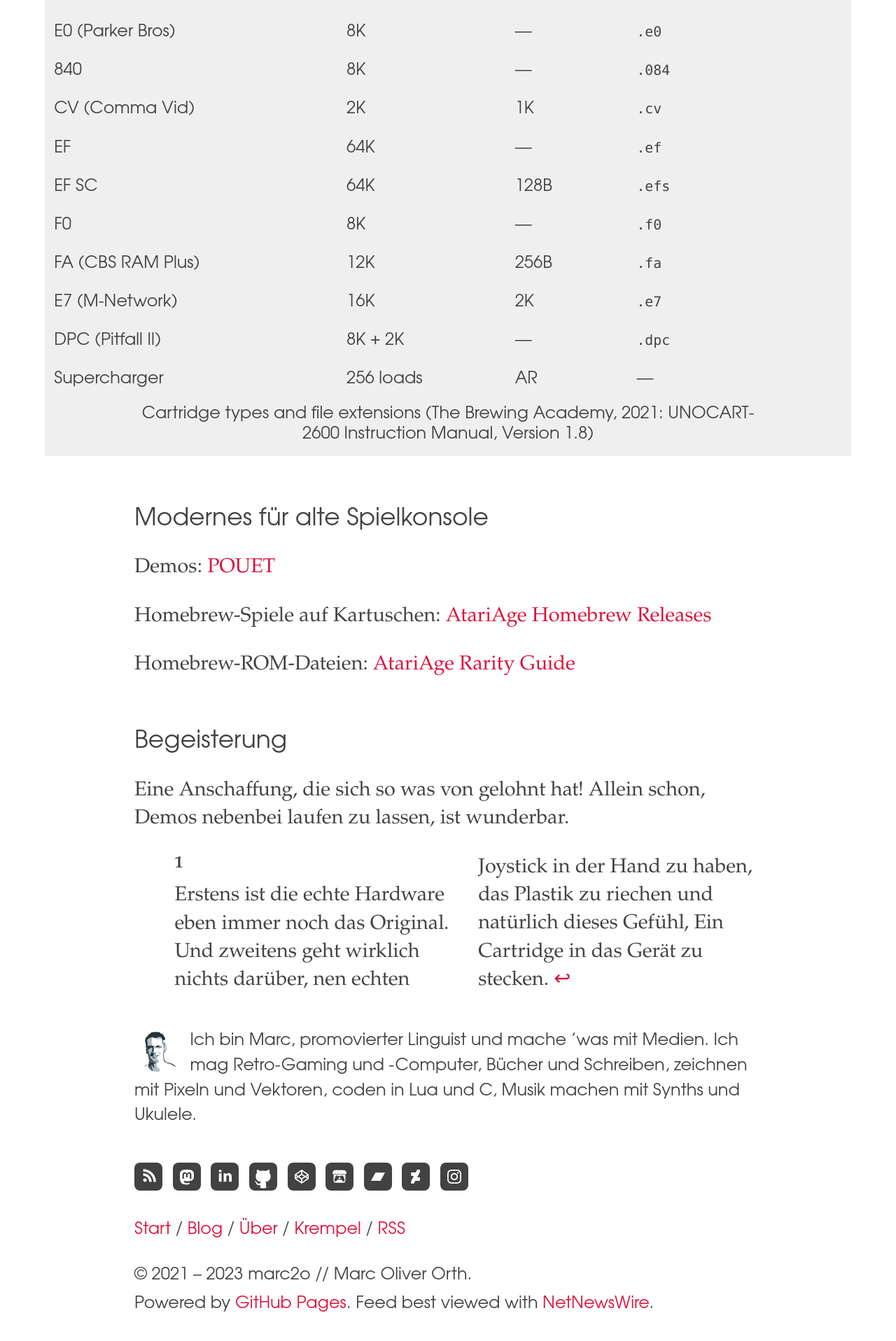
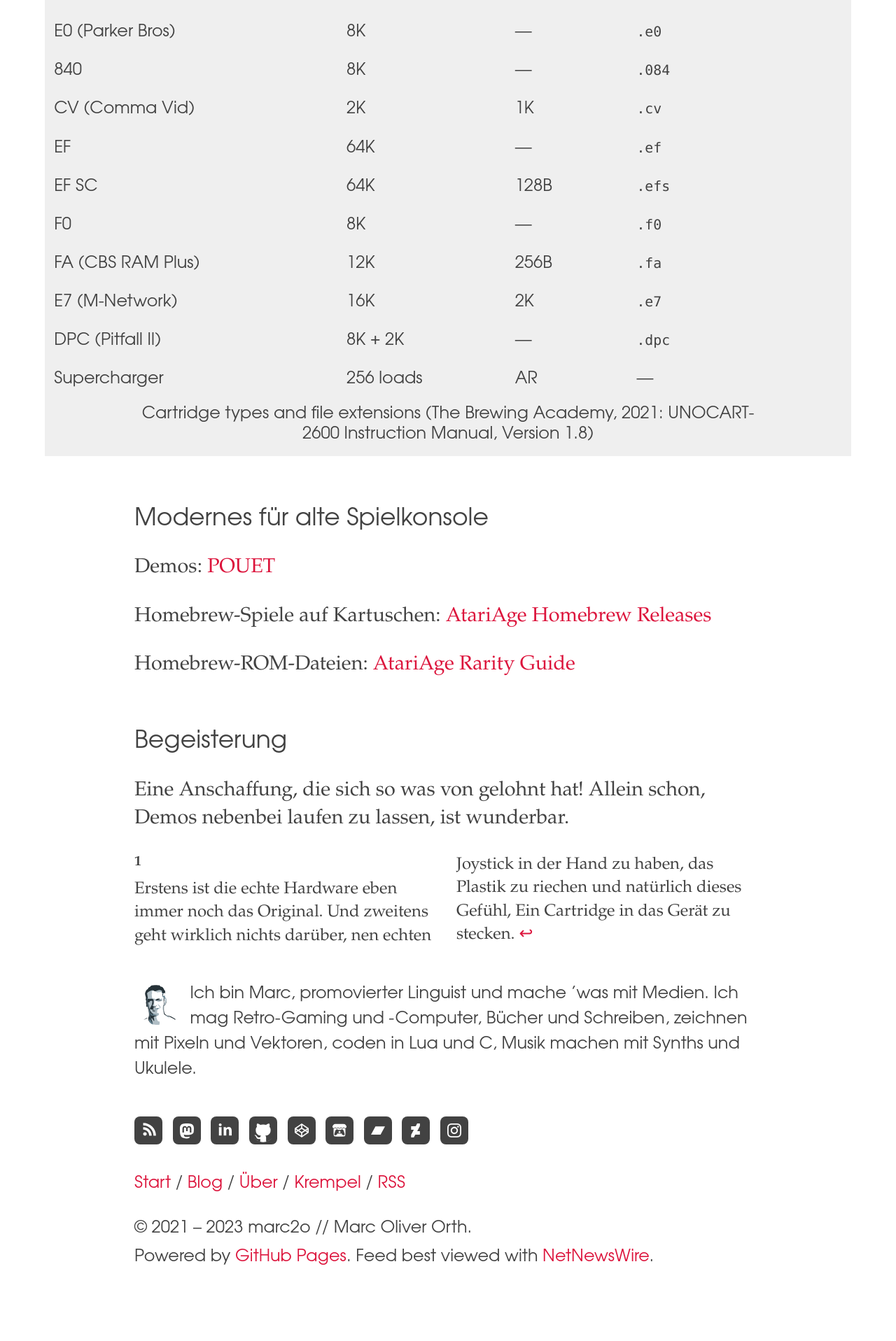
Before and after one commit to marc2o/marc2o.github.io, a Jekyll site: the page built from _posts/2021-07-16-UNOCART-2600.md, in a window 1280 px wide. Shown: the part 3857-5774 px from the top of the page at 70% size. Built offline with Jekyll 4.4.1, drawn with Linux system fonts in a browser that asks for light colours; after the commit the page ends 5707 px from its top, so only the background shows below that.

Commit message:
Update article.css

```diff
--- a/assets/css/article.css
+++ b/assets/css/article.css
@@ -136,24 +136,24 @@
     margin-top: .5em;
 }
 
-.footnotes ol,
-#footnotes ol {
+.footnotes ol {
     counter-reset: item;
     list-style-type: none;
     padding-left: 0;
+    margin-left: 0;
     column-count: 2;
+    font-size: 0.83em;
 }
 
 .footnotes ol li:before {
-    content: counter(customlistcounter)"\00a0";
+    content: counter(customlistcounter) " ";
     vertical-align: super;
     font-weight: 800;
     font-size: 0.83em;
     font-variant-numeric: oldstyle-nums;
 }
 
-.footnotes ol li,
-#footnites ol li {
+.footnotes ol li {
     counter-increment: customlistcounter;
     font-variant-numeric: oldstyle-nums;
 }
```
